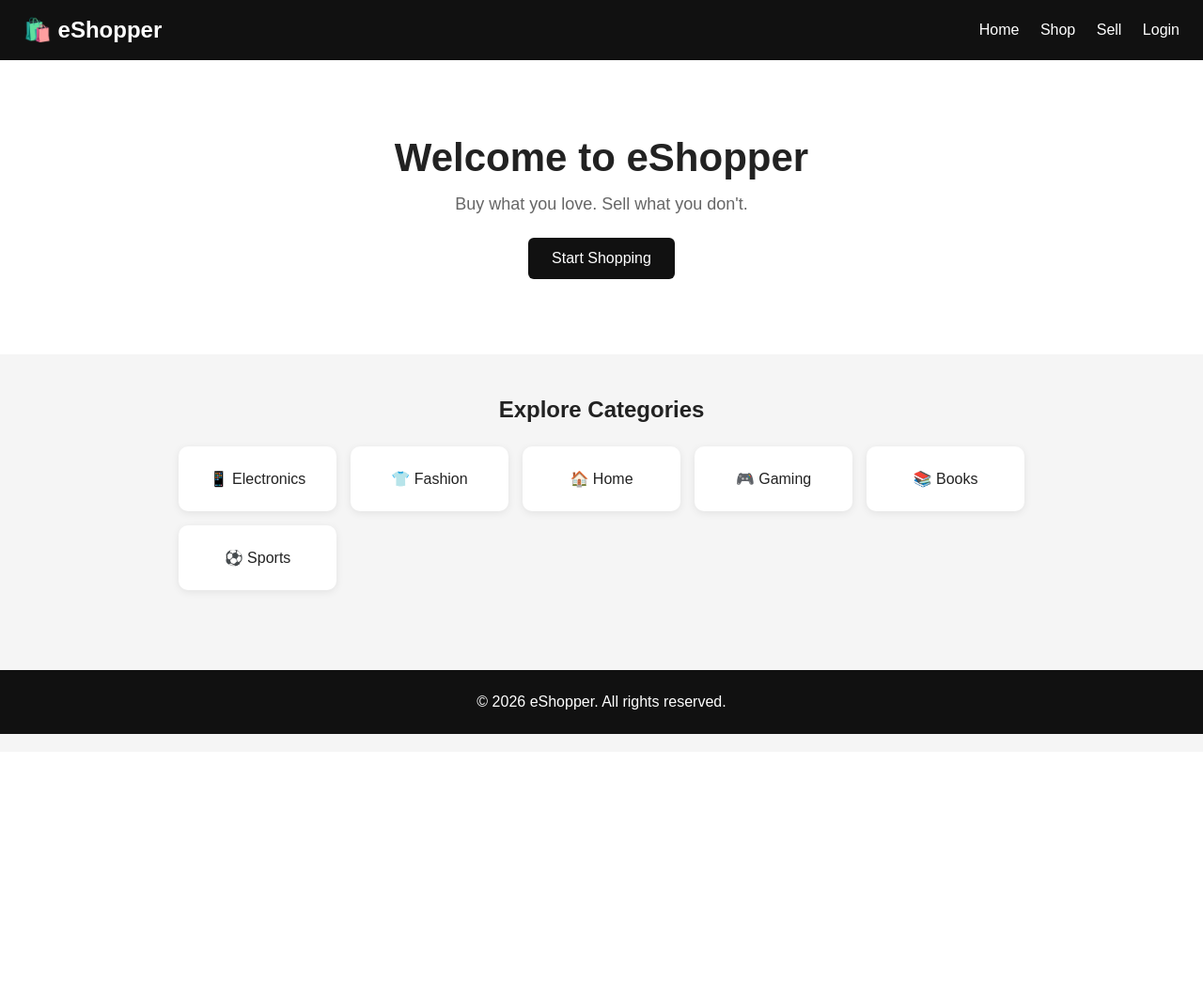
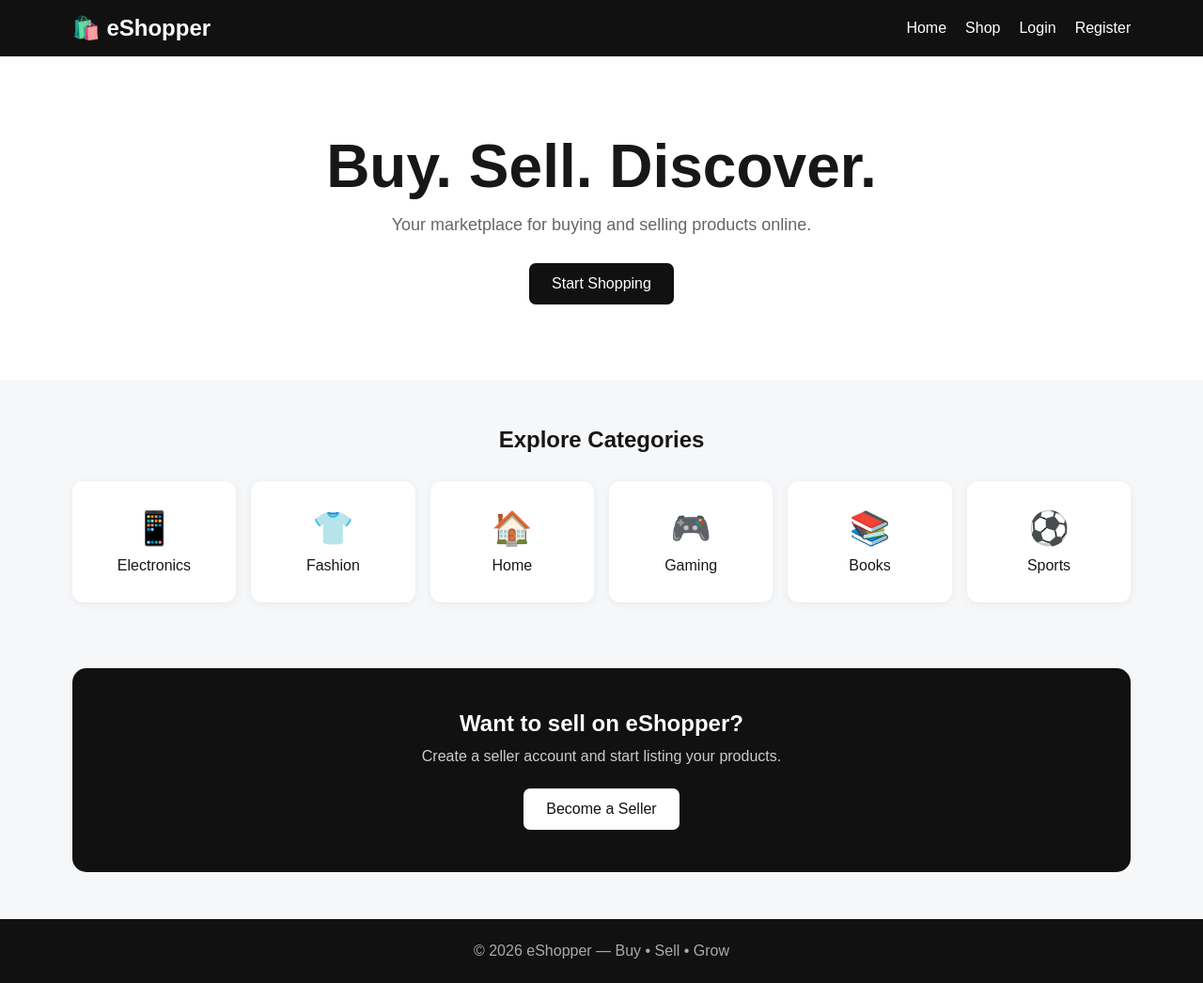
Before and after one commit to Eshopper28/eshopper, a PHP site: page / in a window 1280 px wide. Shown: the whole page at 94% size. Before the commit the page ends 781 px from the top, so only its background shows below. Run offline with PHP 8.4, Linux system fonts and the light colour scheme.

Commit message:
Build eShopper marketplace homepage

```diff
--- a/index.php
+++ b/index.php
@@ -1,116 +1,14 @@
+<?php
+?>
 <!DOCTYPE html>
 <html lang="en">
 <head>
     <meta charset="UTF-8">
     <meta name="viewport" content="width=device-width, initial-scale=1.0">
+
     <title>eShopper | Buy & Sell</title>
 
-    <style>
-        * {
-            box-sizing: border-box;
-            margin: 0;
-            padding: 0;
-        }
-
-        body {
-            font-family: Arial, sans-serif;
-            background: #f5f5f5;
-            color: #222;
-        }
-
-        header {
-            background: #111;
-            color: white;
-            padding: 18px 25px;
-            display: flex;
-            justify-content: space-between;
-            align-items: center;
-        }
-
-        .logo {
-            font-size: 24px;
-            font-weight: bold;
-        }
-
-        nav a {
-            color: white;
-            text-decoration: none;
-            margin-left: 18px;
-        }
-
-        .hero {
-            text-align: center;
-            padding: 80px 20px;
-            background: white;
-        }
-
-        .hero h1 {
-            font-size: 42px;
-            margin-bottom: 15px;
-        }
-
-        .hero p {
-            font-size: 18px;
-            color: #666;
-            margin-bottom: 25px;
-        }
-
-        .btn {
-            display: inline-block;
-            background: #111;
-            color: white;
-            padding: 13px 25px;
-            border-radius: 6px;
-            text-decoration: none;
-        }
-
-        .categories {
-            padding: 45px 20px;
-            text-align: center;
-        }
-
-        .categories h2 {
-            margin-bottom: 25px;
-        }
-
-        .category-box {
-            display: grid;
-            grid-template-columns: repeat(auto-fit, minmax(140px, 1fr));
-            gap: 15px;
-            max-width: 900px;
-            margin: auto;
-        }
-
-        .category {
-            background: white;
-            padding: 25px 10px;
-            border-radius: 10px;
-            box-shadow: 0 2px 8px rgba(0,0,0,0.08);
-        }
-
-        footer {
-            margin-top: 40px;
-            background: #111;
-            color: white;
-            text-align: center;
-            padding: 25px;
-        }
-
-        @media (max-width: 600px) {
-            header {
-                flex-direction: column;
-                gap: 12px;
-            }
-
-            nav a {
-                margin: 0 6px;
-            }
-
-            .hero h1 {
-                font-size: 32px;
-            }
-        }
-    </style>
+    <link rel="stylesheet" href="public/css/style.css">
 </head>
 
 <body>
@@ -119,34 +17,83 @@
     <div class="logo">🛍️ eShopper</div>
 
     <nav>
-        <a href="#">Home</a>
-        <a href="#">Shop</a>
-        <a href="#">Sell</a>
-        <a href="#">Login</a>
+        <a href="index.php">Home</a>
+        <a href="pages/products.php">Shop</a>
+        <a href="pages/login.php">Login</a>
+        <a href="pages/register.php">Register</a>
     </nav>
 </header>
 
 <section class="hero">
-    <h1>Welcome to eShopper</h1>
-    <p>Buy what you love. Sell what you don't.</p>
-    <a href="#" class="btn">Start Shopping</a>
+    <h1>Buy. Sell. Discover.</h1>
+
+    <p>
+        Your marketplace for buying and selling products online.
+    </p>
+
+    <a class="btn" href="pages/products.php">
+        Start Shopping
+    </a>
 </section>
 
-<section class="categories">
-    <h2>Explore Categories</h2>
+<section class="section">
 
-    <div class="category-box">
-        <div class="category">📱 Electronics</div>
-        <div class="category">👕 Fashion</div>
-        <div class="category">🏠 Home</div>
-        <div class="category">🎮 Gaming</div>
-        <div class="category">📚 Books</div>
-        <div class="category">⚽ Sports</div>
+    <h2 class="section-title">
+        Explore Categories
+    </h2>
+
+    <div class="categories">
+
+        <div class="category">
+            <span>📱</span>
+            Electronics
+        </div>
+
+        <div class="category">
+            <span>👕</span>
+            Fashion
+        </div>
+
+        <div class="category">
+            <span>🏠</span>
+            Home
+        </div>
+
+        <div class="category">
+            <span>🎮</span>
+            Gaming
+        </div>
+
+        <div class="category">
+            <span>📚</span>
+            Books
+        </div>
+
+        <div class="category">
+            <span>⚽</span>
+            Sports
+        </div>
+
     </div>
+
+</section>
+
+<section class="sell-banner">
+
+    <h2>Want to sell on eShopper?</h2>
+
+    <p>
+        Create a seller account and start listing your products.
+    </p>
+
+    <a class="btn" href="pages/register.php">
+        Become a Seller
+    </a>
+
 </section>
 
 <footer>
-    <p>© 2026 eShopper. All rights reserved.</p>
+    © 2026 eShopper — Buy • Sell • Grow
 </footer>
 
 </body>
--- a/public/css/style.css
+++ b/public/css/style.css
@@ -0,0 +1,133 @@
+* {
+    box-sizing: border-box;
+    margin: 0;
+    padding: 0;
+}
+
+body {
+    font-family: Arial, sans-serif;
+    background: #f6f7f9;
+    color: #171717;
+}
+
+header {
+    background: #111;
+    color: #fff;
+    padding: 16px 6%;
+    display: flex;
+    align-items: center;
+    justify-content: space-between;
+}
+
+.logo {
+    font-size: 24px;
+    font-weight: 700;
+}
+
+nav {
+    display: flex;
+    gap: 20px;
+}
+
+nav a {
+    color: #fff;
+    text-decoration: none;
+}
+
+.hero {
+    background: #fff;
+    padding: 80px 6%;
+    text-align: center;
+}
+
+.hero h1 {
+    font-size: clamp(36px, 7vw, 64px);
+    margin-bottom: 15px;
+}
+
+.hero p {
+    color: #666;
+    font-size: 18px;
+    margin-bottom: 30px;
+}
+
+.btn {
+    display: inline-block;
+    padding: 13px 24px;
+    background: #111;
+    color: #fff;
+    text-decoration: none;
+    border-radius: 7px;
+}
+
+.section {
+    padding: 50px 6%;
+}
+
+.section-title {
+    text-align: center;
+    margin-bottom: 30px;
+}
+
+.categories {
+    display: grid;
+    grid-template-columns: repeat(auto-fit, minmax(140px, 1fr));
+    gap: 16px;
+}
+
+.category {
+    background: #fff;
+    padding: 30px 15px;
+    text-align: center;
+    border-radius: 12px;
+    box-shadow: 0 2px 10px rgba(0,0,0,.06);
+}
+
+.category span {
+    display: block;
+    font-size: 35px;
+    margin-bottom: 10px;
+}
+
+.sell-banner {
+    margin: 20px 6% 50px;
+    padding: 45px 25px;
+    background: #111;
+    color: #fff;
+    text-align: center;
+    border-radius: 15px;
+}
+
+.sell-banner p {
+    margin: 12px 0 25px;
+    color: #ccc;
+}
+
+.sell-banner .btn {
+    background: #fff;
+    color: #111;
+}
+
+footer {
+    background: #111;
+    color: #aaa;
+    text-align: center;
+    padding: 25px;
+}
+
+@media (max-width: 650px) {
+    header {
+        flex-direction: column;
+        gap: 14px;
+    }
+
+    nav {
+        gap: 12px;
+        flex-wrap: wrap;
+        justify-content: center;
+    }
+
+    .hero {
+        padding: 60px 20px;
+    }
+}
```
